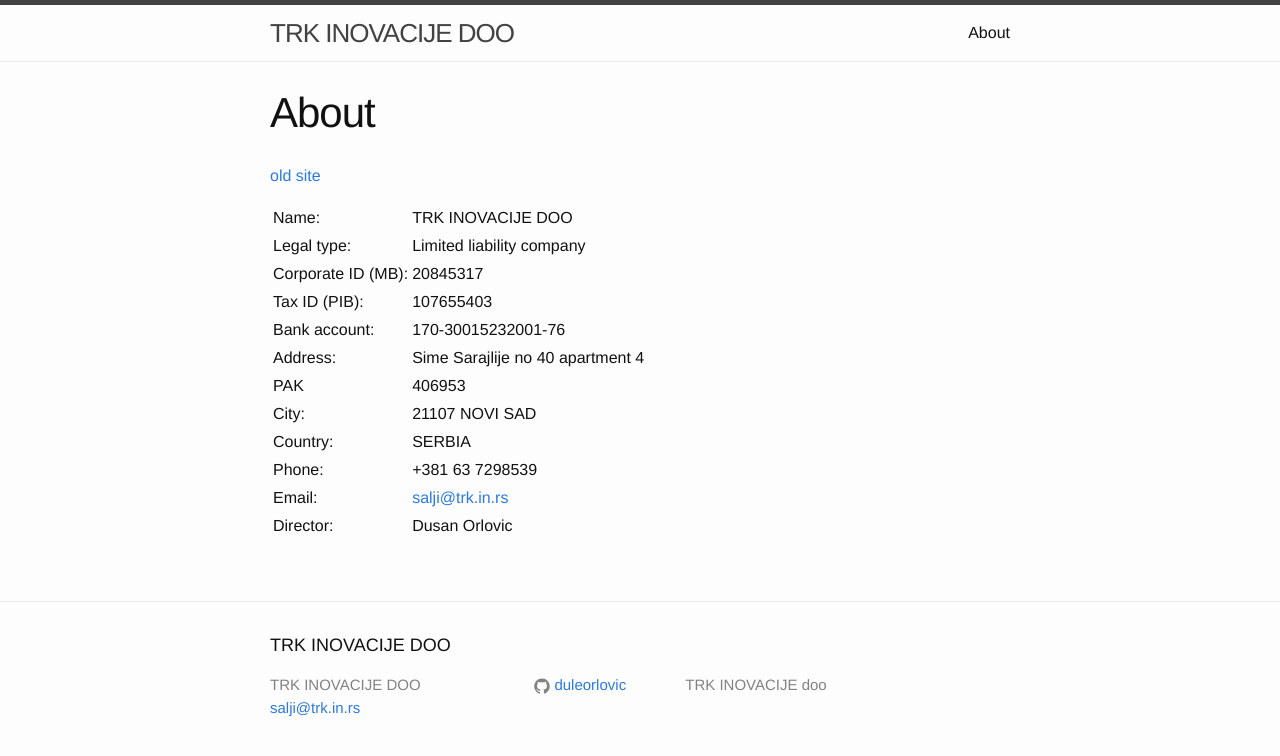
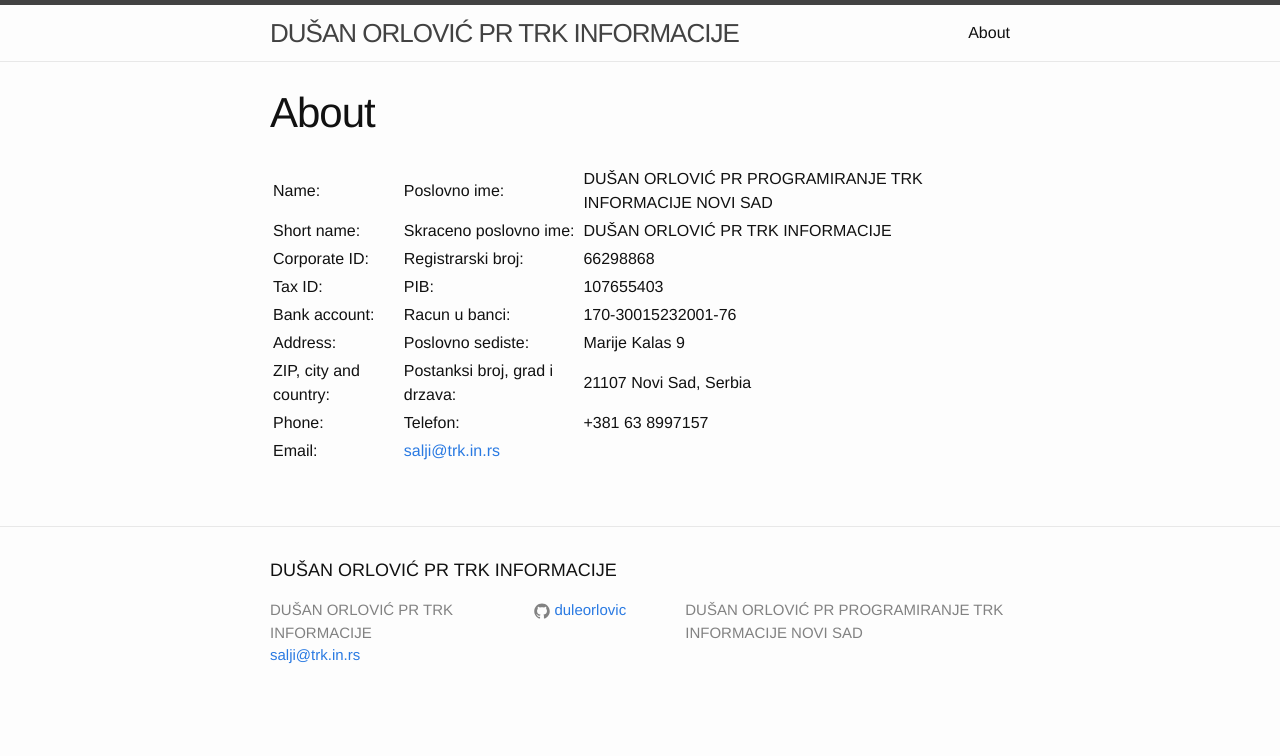
Before and after one commit to trkin/dev.trk.in.rs, a Jekyll site: the page built from about.md, in a window 1280 px wide. Shown: the top 756 px of the page. Built offline with Jekyll 4.4.1, drawn with Linux system fonts in a browser that asks for light colours.

Commit message:
Add trk informacije

```diff
--- a/_config.yml
+++ b/_config.yml
@@ -6,10 +6,11 @@
 # 'jekyll serve'. If you change this file, please restart the server process.
 
 # Site settings
-title: TRK INOVACIJE DOO
+title: DUŠAN ORLOVIĆ PR TRK INFORMACIJE
 email: salji@trk.in.rs
+phone: +381 63 8997157
 description: > # this means to ignore newlines until "baseurl:"
-  TRK INOVACIJE doo
+  DUŠAN ORLOVIĆ PR PROGRAMIRANJE TRK INFORMACIJE NOVI SAD
 baseurl: "" # the subpath of your site, e.g. /blog
 url: "http://www.trk.in.rs" # the base hostname & protocol for your site
 github_username:  duleorlovic
--- a/about.md
+++ b/about.md
@@ -4,17 +4,12 @@ title: About
 permalink: /about/
 ---
 
-[old site](https://sites.google.com/site/trkinovacije/)
-
-| Name:         | TRK INOVACIJE DOO|
-| Legal type:   |Limited liability company|
-| Corporate ID (MB): |20845317|
-| Tax ID (PIB): |107655403 |
-| Bank account: | 170-30015232001-76|
-| Address:      | Sime Sarajlije no 40 apartment 4 |
-| PAK           | 406953 |
-| City:         | 21107 NOVI SAD|
-| Country:      |SERBIA|
-| Phone:        |+381 63 7298539|
+| Name:         | Poslovno ime: | DUŠAN ORLOVIĆ PR PROGRAMIRANJE TRK INFORMACIJE NOVI SAD|
+| Short name:   | Skraceno poslovno ime: | DUŠAN ORLOVIĆ PR TRK INFORMACIJE |
+| Corporate ID: | Registrarski broj: | 66298868|
+| Tax ID: | PIB: |107655403 |
+| Bank account: | Racun u banci: | 170-30015232001-76|
+| Address:      | Poslovno sediste: | Marije Kalas 9 |
+| ZIP, city and country: | Postanksi broj, grad i drzava: | 21107 Novi Sad, Serbia|
+| Phone:        | Telefon: | {{ site.phone }}|
 | Email:        |<a href="mailto:{{ site.email }}">{{ site.email }}</a>|
-| Director:     |Dusan Orlovic|
```
Also changed, not shown: index.html (+13 -15 lines), Gemfile.lock.
